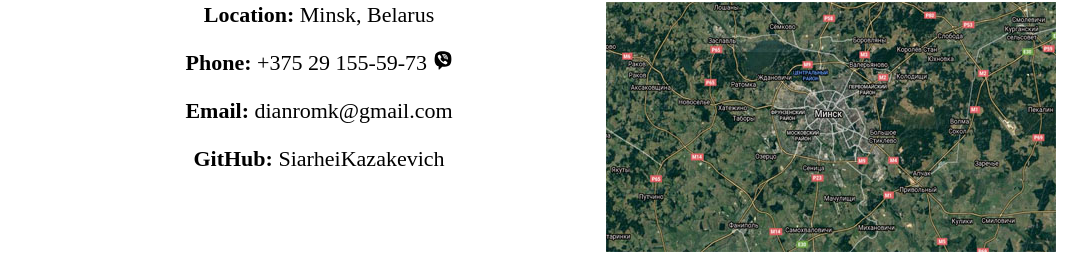
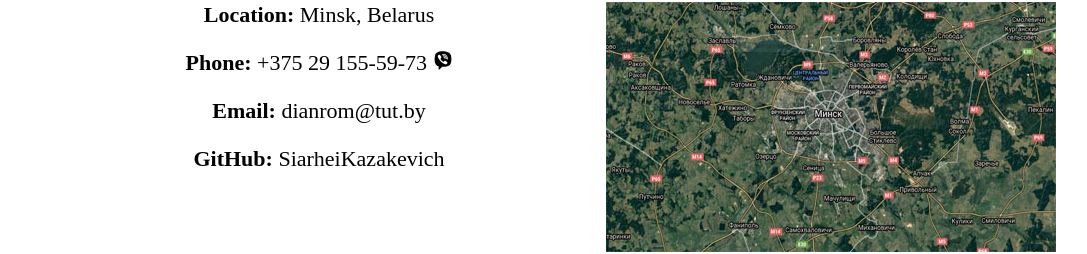
Before and after one commit to SiarheiKazakevich/cvCoordinator, a plain HTML site: page index.html in a window 1280 px wide. Shown: the part 442-696 px from the top of the page, without its empty margins (96-1183 px from the left). Drawn offline with Linux system fonts and the light colour scheme.

Commit message:
fix: email addres

```diff
--- a/index.html
+++ b/index.html
@@ -42,7 +42,7 @@
          <li> <b>Location:</b> Minsk, Belarus </li>
          <li> <b>Phone:</b> +375 29 155-59-73 <img class="viber" src="assets/img/Viber1.svg" width="20" height="20"
                alt="fon"> </li>
-         <li> <b>Email:</b> dianromk@gmail.com </li>
+         <li> <b>Email:</b> dianrom@tut.by </li>
          <li> <b>GitHub:</b> SiarheiKazakevich </li>
       </ul>
 
```
